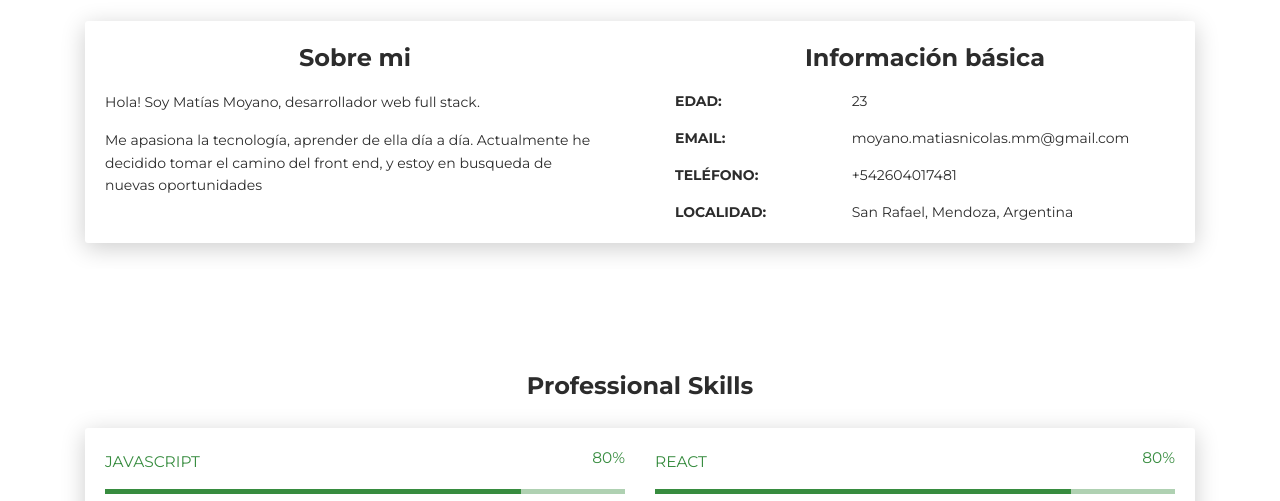
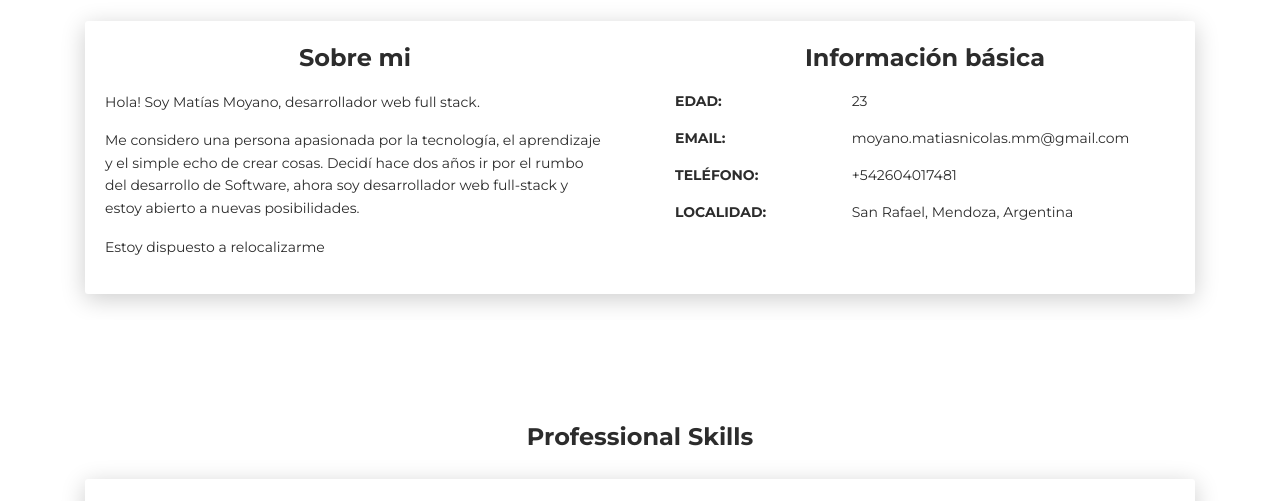
Before and after one commit to matiasnmoyano/CV, a plain HTML site: page index.html in a window 1280 px wide. Shown: the part 599-1100 px from the top of the page. Drawn offline with Linux system fonts and the light colour scheme.

Commit message:
Update index.html

```diff
--- a/index.html
+++ b/index.html
@@ -65,7 +65,8 @@
           <div class="card-body">
             <div class="h4 mt-0 title">Sobre mi</div>
             <p>Hola! Soy Matías Moyano, desarrollador web full stack.</p>
-            <p>Me apasiona la tecnología, aprender de ella día a día. Actualmente he decidido tomar el camino del front end, y estoy en busqueda de nuevas oportunidades<a href="https://templateflip.com/templates/creative-cv/" target="_blank"></a></p>
+            <p>Me considero una persona apasionada por la tecnología, el aprendizaje y el simple echo de crear cosas. Decidí hace dos años ir por el rumbo del desarrollo de Software, ahora soy desarrollador web full-stack y estoy abierto a nuevas posibilidades.<a href="https://templateflip.com/templates/creative-cv/" target="_blank"></a></p>
+            <p>Estoy dispuesto a relocalizarme</p>
           </div>
         </div>
         <div class="col-lg-6 col-md-12">
```
